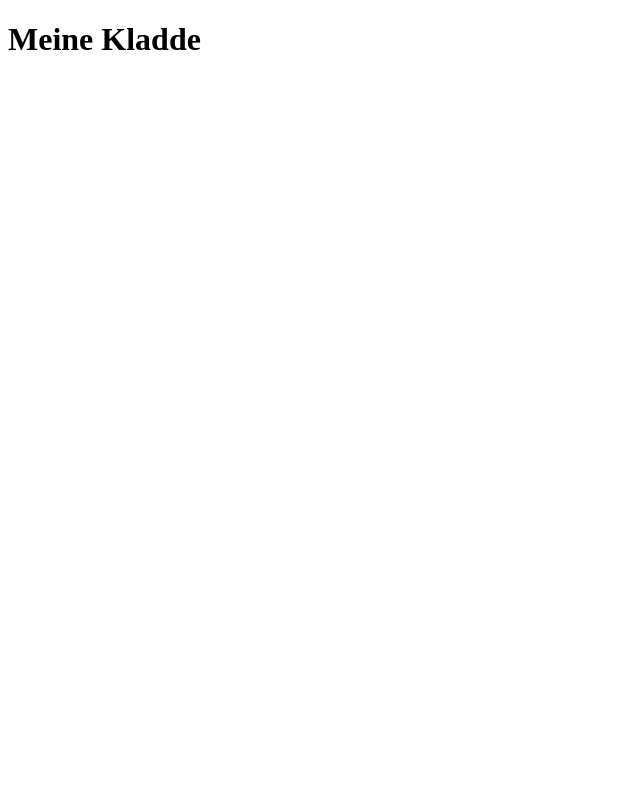
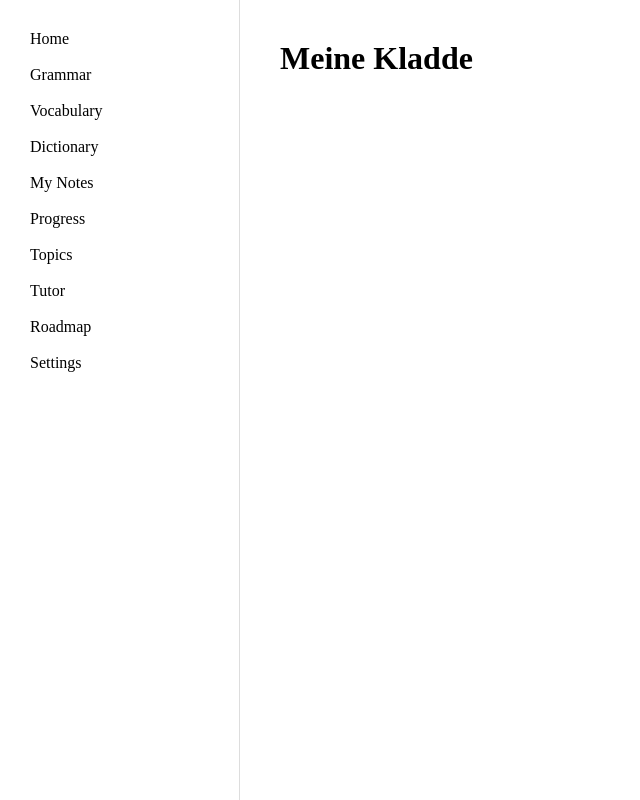
Before and after one commit to AniaMest/ai-german-tutor, a Flask app: page / in a window 1280 px wide. Shown: the whole page, without its empty margins (0-640 px from the left). Run offline with Flask 3, Linux system fonts and the light colour scheme.

Commit message:
Create base Flask layout

```diff
--- /dev/null
+++ b/static/css/base.css
@@ -0,0 +1,14 @@
+* {
+    margin: 0;
+    padding: 0;
+    box-sizing: border-box;
+}
+
+body {
+    min-height: 100vh;
+}
+
+.app-layout {
+    display: flex;
+    min-height: 100vh;
+}
--- /dev/null
+++ b/static/css/home.css
@@ -0,0 +1,4 @@
+.content {
+    flex: 1;
+    padding: 40px;
+}
--- /dev/null
+++ b/static/css/sidebar.css
@@ -0,0 +1,16 @@
+.sidebar {
+    width: 240px;
+    padding: 30px;
+    border-right: 1px solid #ddd;
+}
+
+.sidebar nav {
+    display: flex;
+    flex-direction: column;
+    gap: 18px;
+}
+
+.sidebar a {
+    text-decoration: none;
+    color: black;
+}
--- /dev/null
+++ b/templates/base.html
@@ -0,0 +1,31 @@
+<!DOCTYPE html>
+<html lang="en">
+<head>
+    <meta charset="UTF-8">
+    <meta name="viewport" content="width=device-width, initial-scale=1.0">
+
+    <title>{% block title %}Meine Kladde{% endblock %}</title>
+
+    <link rel="stylesheet" href="{{ url_for('static', filename='css/base.css') }}">
+    <link rel="stylesheet" href="{{ url_for('static', filename='css/sidebar.css') }}">
+    <link rel="stylesheet" href="{{ url_for('static', filename='css/cards.css') }}">
+    <link rel="stylesheet" href="{{ url_for('static', filename='css/home.css') }}">
+</head>
+<body>
+
+<div class="app-layout">
+
+    <aside class="sidebar">
+        {% block sidebar %}
+        {% endblock %}
+    </aside>
+
+    <main class="content">
+        {% block content %}
+        {% endblock %}
+    </main>
+
+</div>
+
+</body>
+</html>
--- a/templates/home.html
+++ b/templates/home.html
@@ -1,11 +1,32 @@
-<!DOCTYPE html>
-<html lang="en">
-<head>
-    <meta charset="UTF-8">
-    <meta name="viewport" content="width=device-width, initial-scale=1.0">
-    <title>Meine Kladde</title>
-</head>
-<body>
-    <h1>Meine Kladde</h1>
-</body>
-</html>
+{% extends "base.html" %}
+
+{% block title %}
+Meine Kladde
+{% endblock %}
+
+
+{% block sidebar %}
+
+<nav>
+
+    <a href="#">Home</a>
+    <a href="#">Grammar</a>
+    <a href="#">Vocabulary</a>
+    <a href="#">Dictionary</a>
+    <a href="#">My Notes</a>
+    <a href="#">Progress</a>
+    <a href="#">Topics</a>
+    <a href="#">Tutor</a>
+    <a href="#">Roadmap</a>
+    <a href="#">Settings</a>
+
+</nav>
+
+{% endblock %}
+
+
+{% block content %}
+
+<h1>Meine Kladde</h1>
+
+{% endblock %}
```
Also changed, not shown: static/css/cards.css (added), userInterference.py (line endings or trailing spaces).
